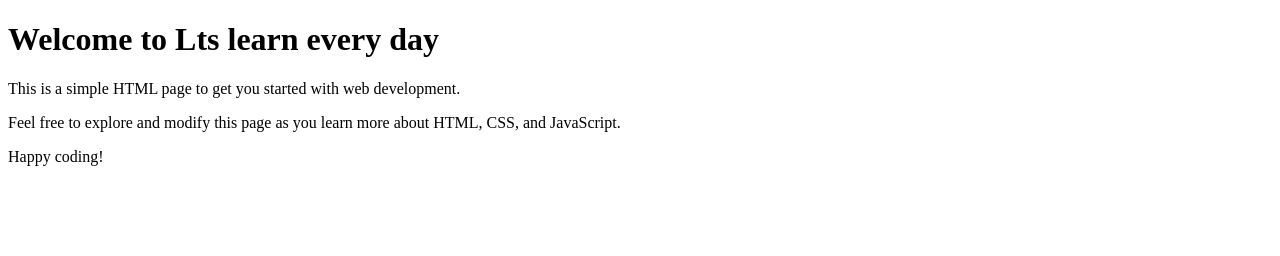
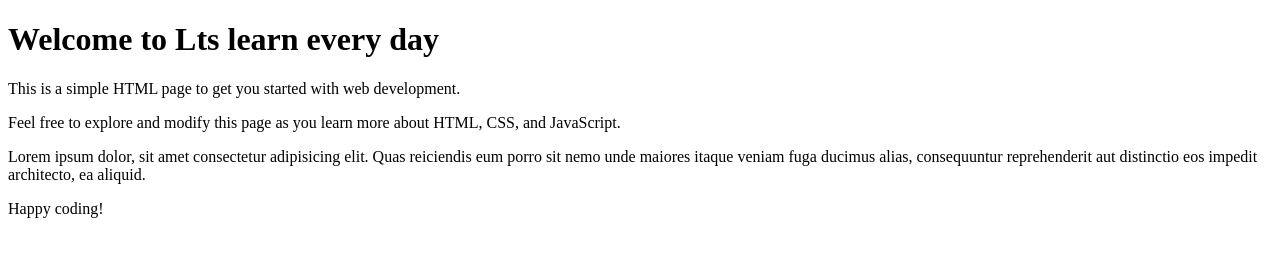
Before and after one commit to ShateshSoni/learn-git, a plain HTML site: page index.html in a window 1280 px wide. Drawn offline with Linux system fonts and the light colour scheme.

Commit message:
added a 30 word para in it

```diff
--- a/index.html
+++ b/index.html
@@ -12,6 +12,12 @@
       Feel free to explore and modify this page as you learn more about HTML,
       CSS, and JavaScript.
     </p>
+    <p>
+      Lorem ipsum dolor, sit amet consectetur adipisicing elit. Quas reiciendis
+      eum porro sit nemo unde maiores itaque veniam fuga ducimus alias,
+      consequuntur reprehenderit aut distinctio eos impedit architecto, ea
+      aliquid.
+    </p>
     <p>Happy coding!</p>
   </body>
 </html>
```
